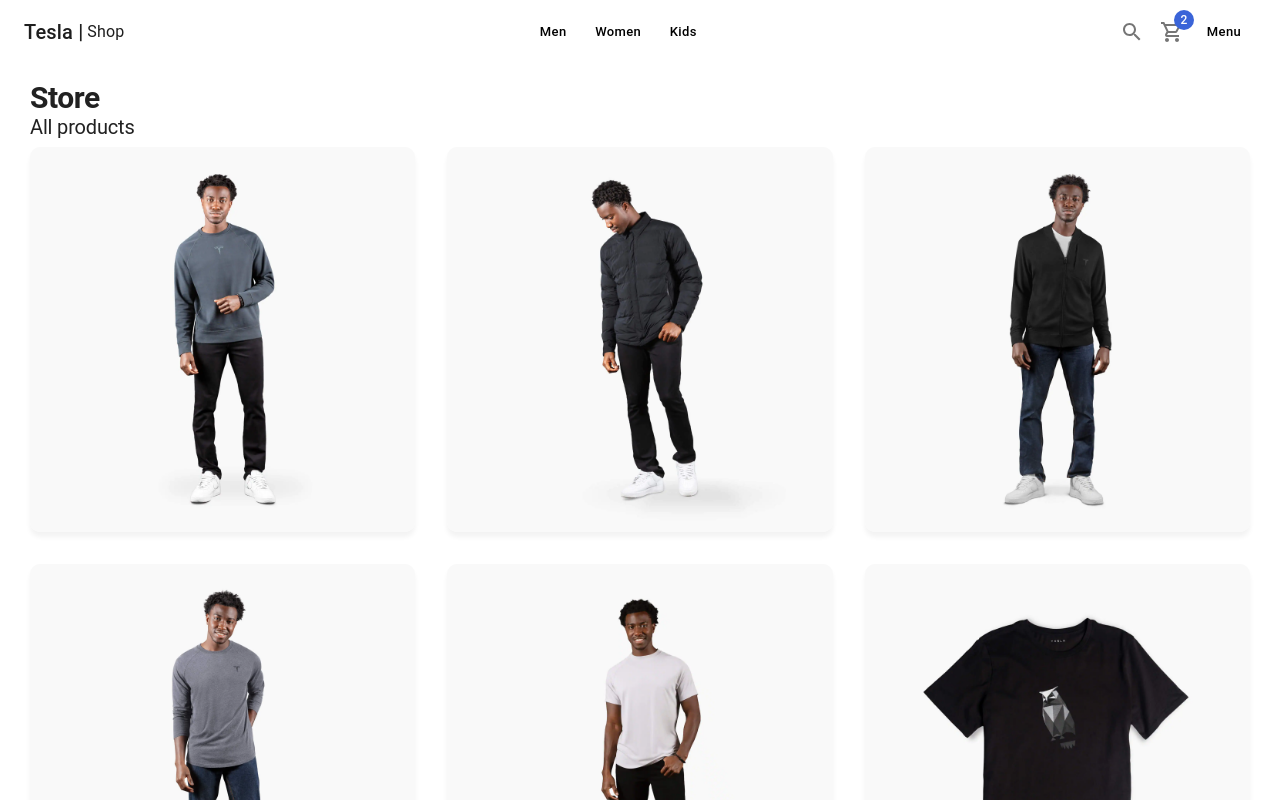
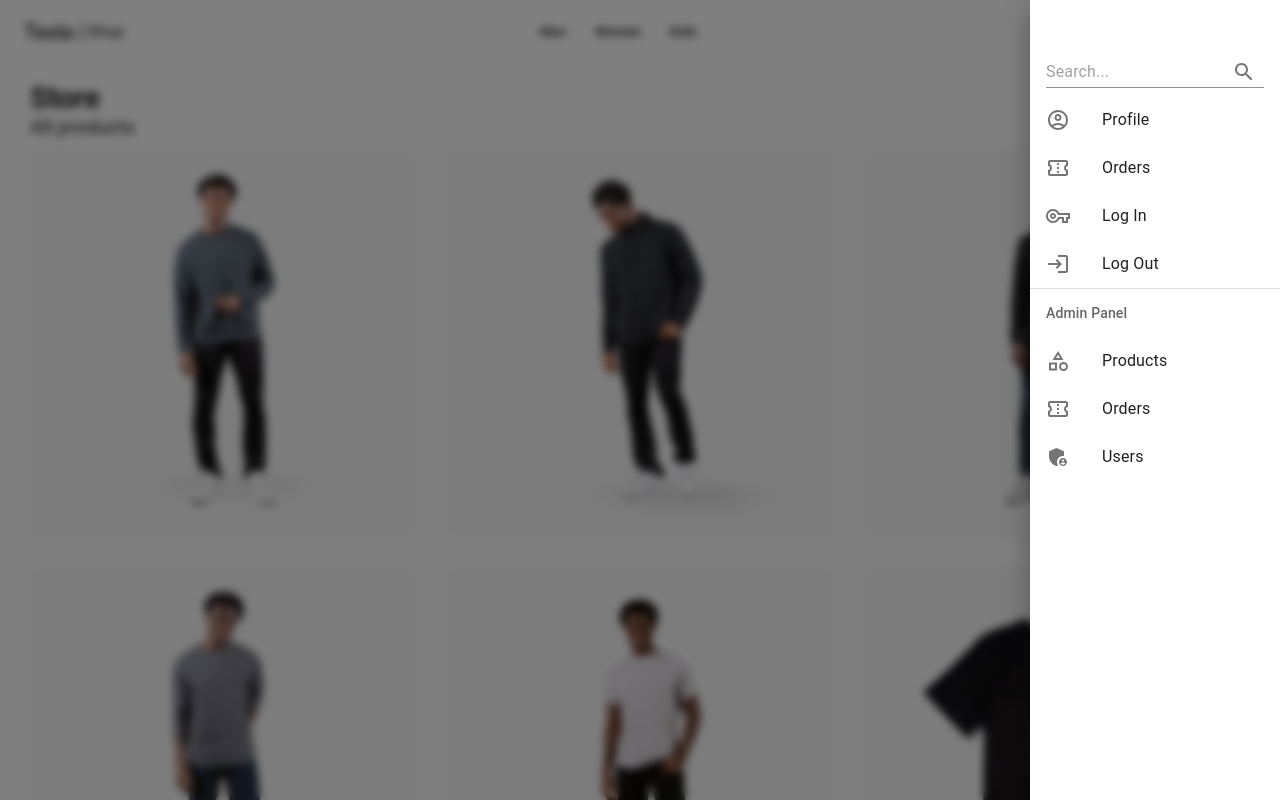
Before and after one commit to Gigioxx/tesla-store-next, a Next.js app: page / in a window 1280 px wide. Shown: the top 800 px of the page. Built offline with nearby package versions, Linux system fonts and the light colour scheme.

Commit message:
✨ Created sideMenu component

```diff
--- a/components/layouts/ShopLayout.tsx
+++ b/components/layouts/ShopLayout.tsx
@@ -1,6 +1,6 @@
 import Head from 'next/head';
 import { FC } from 'react';
-import { Navbar } from '../ui';
+import { Navbar, SideMenu } from '../ui';
 
 interface Props {
   title: string;
@@ -32,7 +32,7 @@
         <Navbar />
       </nav>
 
-      {/* TODO: Sidebar */}
+      <SideMenu />
 
       <main
         style={{
--- /dev/null
+++ b/components/ui/SideMenu.tsx
@@ -0,0 +1,126 @@
+import {
+  Box,
+  Divider,
+  Drawer,
+  IconButton,
+  Input,
+  InputAdornment,
+  List,
+  ListItem,
+  ListItemIcon,
+  ListItemText,
+  ListSubheader,
+} from '@mui/material';
+import {
+  AccountCircleOutlined,
+  AdminPanelSettings,
+  CategoryOutlined,
+  ConfirmationNumberOutlined,
+  EscalatorWarningOutlined,
+  FemaleOutlined,
+  LoginOutlined,
+  MaleOutlined,
+  SearchOutlined,
+  VpnKeyOutlined,
+} from '@mui/icons-material';
+
+export const SideMenu = () => {
+  return (
+    <Drawer
+      open={true}
+      anchor='right'
+      sx={{ backdropFilter: 'blur(4px)', transition: 'all 0.5s ease-out' }}
+    >
+      <Box sx={{ width: 250, paddingTop: 5 }}>
+        <List>
+          <ListItem>
+            <Input
+              type='text'
+              placeholder='Search...'
+              endAdornment={
+                <InputAdornment position='end'>
+                  <IconButton aria-label='toggle password visibility'>
+                    <SearchOutlined />
+                  </IconButton>
+                </InputAdornment>
+              }
+            />
+          </ListItem>
+
+          <ListItem button>
+            <ListItemIcon>
+              <AccountCircleOutlined />
+            </ListItemIcon>
+            <ListItemText primary={'Profile'} />
+          </ListItem>
+
+          <ListItem button>
+            <ListItemIcon>
+              <ConfirmationNumberOutlined />
+            </ListItemIcon>
+            <ListItemText primary={'Orders'} />
+          </ListItem>
+
+          <ListItem button sx={{ display: { xs: '', sm: 'none' } }}>
+            <ListItemIcon>
+              <MaleOutlined />
+            </ListItemIcon>
+            <ListItemText primary={'Men'} />
+          </ListItem>
+
+          <ListItem button sx={{ display: { xs: '', sm: 'none' } }}>
+            <ListItemIcon>
+              <FemaleOutlined />
+            </ListItemIcon>
+            <ListItemText primary={'Women'} />
+          </ListItem>
+
+          <ListItem button sx={{ display: { xs: '', sm: 'none' } }}>
+            <ListItemIcon>
+              <EscalatorWarningOutlined />
+            </ListItemIcon>
+            <ListItemText primary={'Kids'} />
+          </ListItem>
+
+          <ListItem button>
+            <ListItemIcon>
+              <VpnKeyOutlined />
+            </ListItemIcon>
+            <ListItemText primary={'Log In'} />
+          </ListItem>
+
+          <ListItem button>
+            <ListItemIcon>
+              <LoginOutlined />
+            </ListItemIcon>
+            <ListItemText primary={'Log Out'} />
+          </ListItem>
+
+          {/* Admin */}
+          <Divider />
+          <ListSubheader>Admin Panel</ListSubheader>
+
+          <ListItem button>
+            <ListItemIcon>
+              <CategoryOutlined />
+            </ListItemIcon>
+            <ListItemText primary={'Products'} />
+          </ListItem>
+          <ListItem button>
+            <ListItemIcon>
+              <ConfirmationNumberOutlined />
+            </ListItemIcon>
+            <ListItemText primary={'Orders'} />
+          </ListItem>
+
+          <ListItem button>
+            <ListItemIcon>
+              <AdminPanelSettings />
+            </ListItemIcon>
+            <ListItemText primary={'Users'} />
+          </ListItem>
+        </List>
+      </Box>
+    </Drawer>
+  );
+};
--- a/components/ui/index.ts
+++ b/components/ui/index.ts
@@ -1 +1,2 @@
 export * from './Navbar';
+export * from './SideMenu';
```
